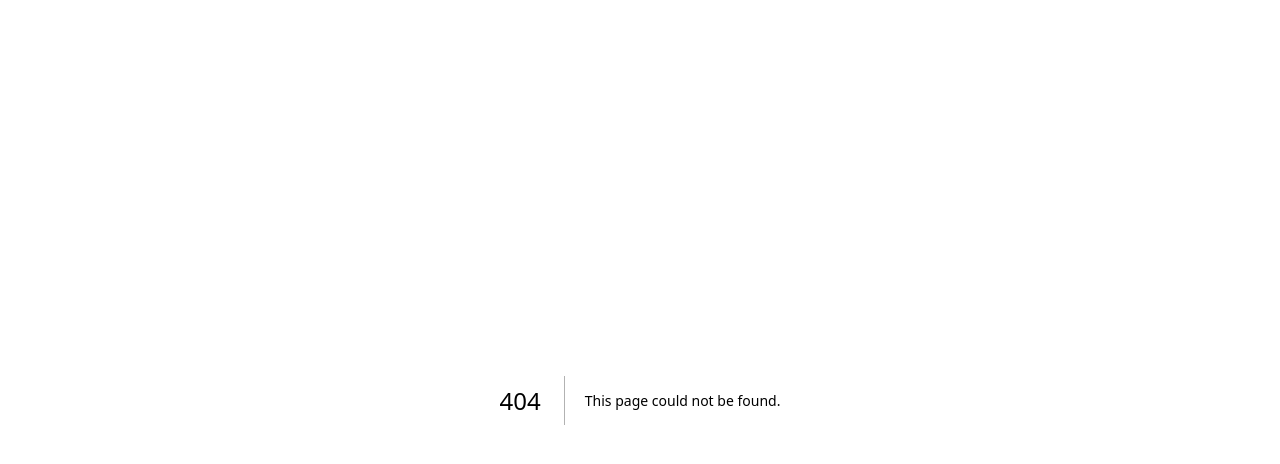
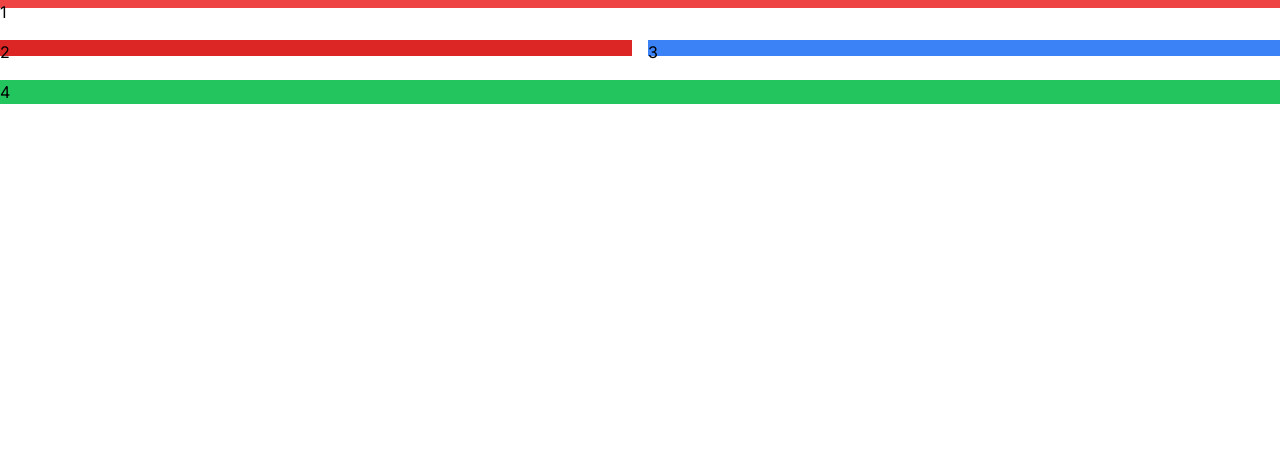
Before and after one commit to emersonjds/nextjs-tw, a Next.js app: page /grid in a window 1280 px wide. Before the commit this address had no page. Shown: the top 464 px of the page. Built offline with nearby package versions, Linux system fonts and the light colour scheme.

Commit message:
grid layout

```diff
--- /dev/null
+++ b/src/app/grid/page.tsx
@@ -0,0 +1,10 @@
+export default function Grid() {
+  return (
+    <div className="grid grid-cols-4 gap-4 h-full w-full">
+      <div className="bg-red-500 col-span-4 h-1/3">1</div>
+      <div className="bg-red-600 col-span-2 h-2/3">2</div>
+      <div className="bg-blue-500 col-span-2 h-2/3">3</div>
+      <div className="bg-green-500 col-span-4 1/3">4</div>
+    </div>
+  );
+}
```
